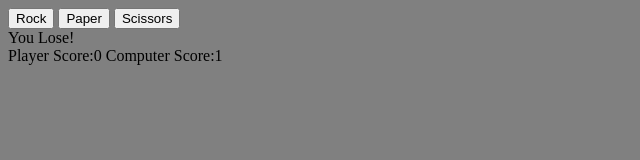
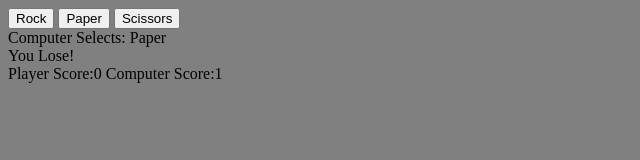
Before and after one commit to bduff30/rps_project, a plain HTML site: page index.html in a window 1280 px wide. Both pictures are taken after a click on the button "Rock". Shown: the whole page, without its empty margins (0-640 px from the left). Drawn offline with Linux system fonts and the light colour scheme.

Commit message:
Add display to show computer hand to main.js

```diff
--- a/index.html
+++ b/index.html
@@ -11,6 +11,7 @@
     <button class="rockBtn">Rock</button>
     <button class="paperBtn">Paper</button>
     <button class="scissorsBtn">Scissors</button>
+    <div class="computerChoice"></div>
     <div class="result">Result:</div>
     <div class="score"></div>
     <script src="main.js"></script>
--- a/main.js
+++ b/main.js
@@ -1,12 +1,14 @@
-let hand = ["Rock", "Paper", "Scissors"];
-let result = document.querySelector(".result");
+const hand = ["Rock", "Paper", "Scissors"];
+const result = document.querySelector(".result");
 let playerWins = 0;
 let computerWins = 0;
-let score = document.querySelector(".score");
+const score = document.querySelector(".score");
+const computerChoice = document.querySelector(".computerChoice");
 
 function computerPlay() {
   let randomIndex = Math.floor(Math.random() * 3);
   console.log("Computer: " + hand[randomIndex]);
+  computerChoice.textContent = "Computer Selects: " + hand[randomIndex];
   return hand[randomIndex];
 }
 
```
